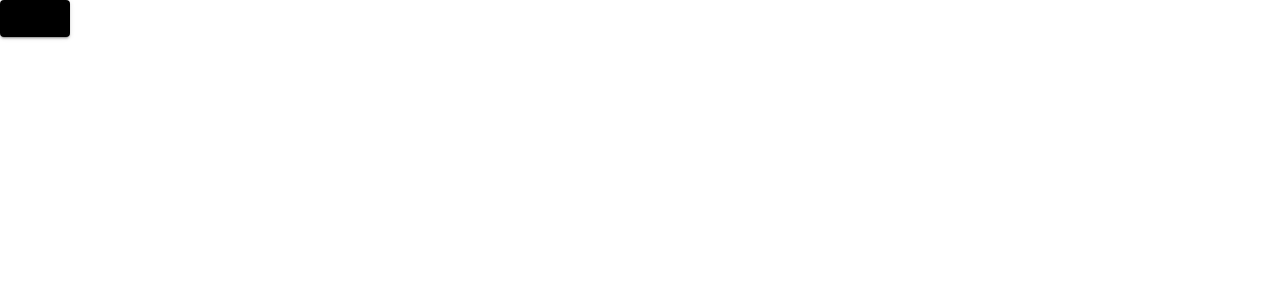
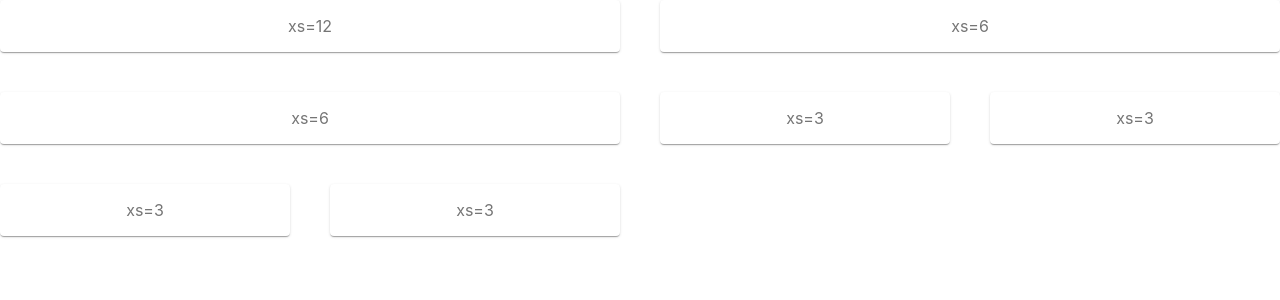
Before and after one commit to KristijonasJurk/Material-UI-Projects, a React (Create React App) app: page / in a window 1280 px wide. Shown: the top 300 px of the page. Built offline with nearby package versions, Linux system fonts and the light colour scheme; the HTML template or start-up script is replaced by a standard one.

Commit message:
material ui grid

```diff
--- a/src/App.js
+++ b/src/App.js
@@ -1,4 +1,4 @@
-import Setup from './projects/4customTheme'
+import Setup from './projects/6grid/Grid'
 
 function App() {
   return (
--- /dev/null
+++ b/src/projects/6grid/Grid.js
@@ -0,0 +1,47 @@
+import React from 'react';
+import { makeStyles } from '@material-ui/core/styles';
+import Paper from '@material-ui/core/Paper';
+import Grid from '@material-ui/core/Grid';
+
+const useStyles = makeStyles((theme) => ({
+    root: {
+        flexGrow: 1,
+    },
+    paper: {
+        padding: theme.spacing(2),
+        textAlign: 'center',
+        color: theme.palette.text.secondary,
+    },
+}));
+
+export default function CenteredGrid() {
+    const classes = useStyles();
+
+    return (
+        <div className={classes.root}>
+            <Grid container spacing={5}>
+                <Grid item xs={12} sm={6}>
+                    <Paper className={classes.paper}>xs=12</Paper>
+                </Grid>
+                <Grid item xs={6}>
+                    <Paper className={classes.paper}>xs=6</Paper>
+                </Grid>
+                <Grid item xs={6}>
+                    <Paper className={classes.paper}>xs=6</Paper>
+                </Grid>
+                <Grid item xs={3}>
+                    <Paper className={classes.paper}>xs=3</Paper>
+                </Grid>
+                <Grid item xs={3}>
+                    <Paper className={classes.paper}>xs=3</Paper>
+                </Grid>
+                <Grid item xs={3}>
+                    <Paper className={classes.paper}>xs=3</Paper>
+                </Grid>
+                <Grid item xs={3}>
+                    <Paper className={classes.paper}>xs=3</Paper>
+                </Grid>
+            </Grid>
+        </div>
+    );
+}
```
Also changed, not shown: src/projects/5darkMode/Dark.js (added, +33 -0 lines).
